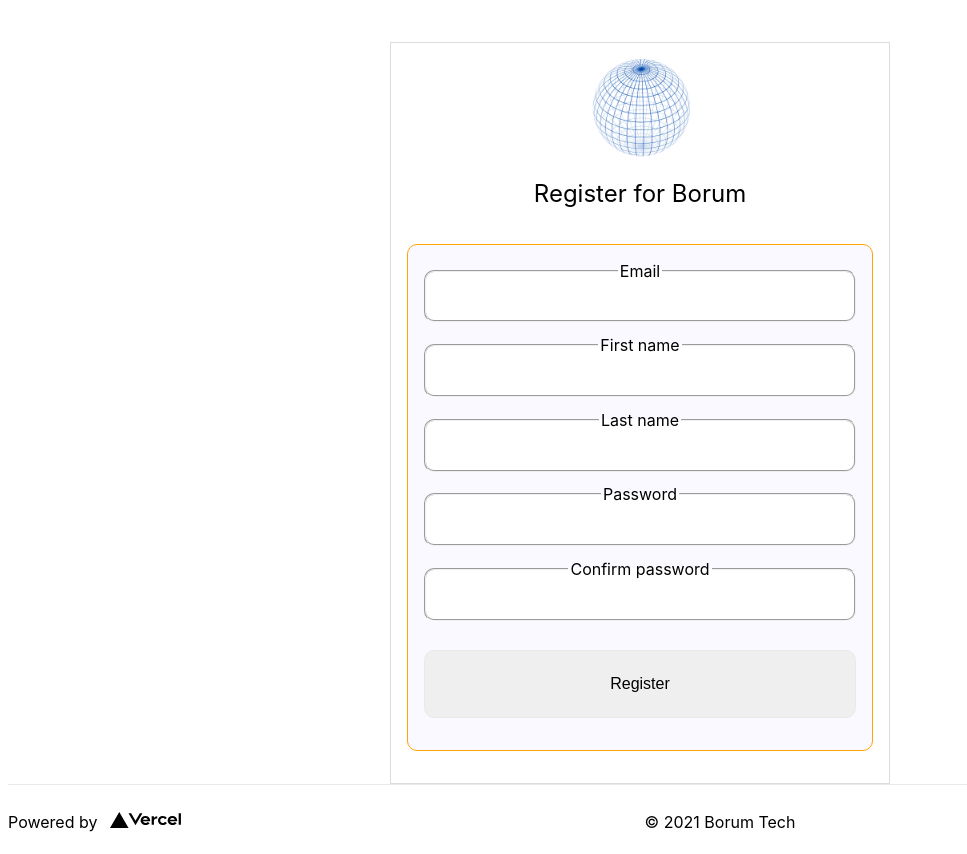
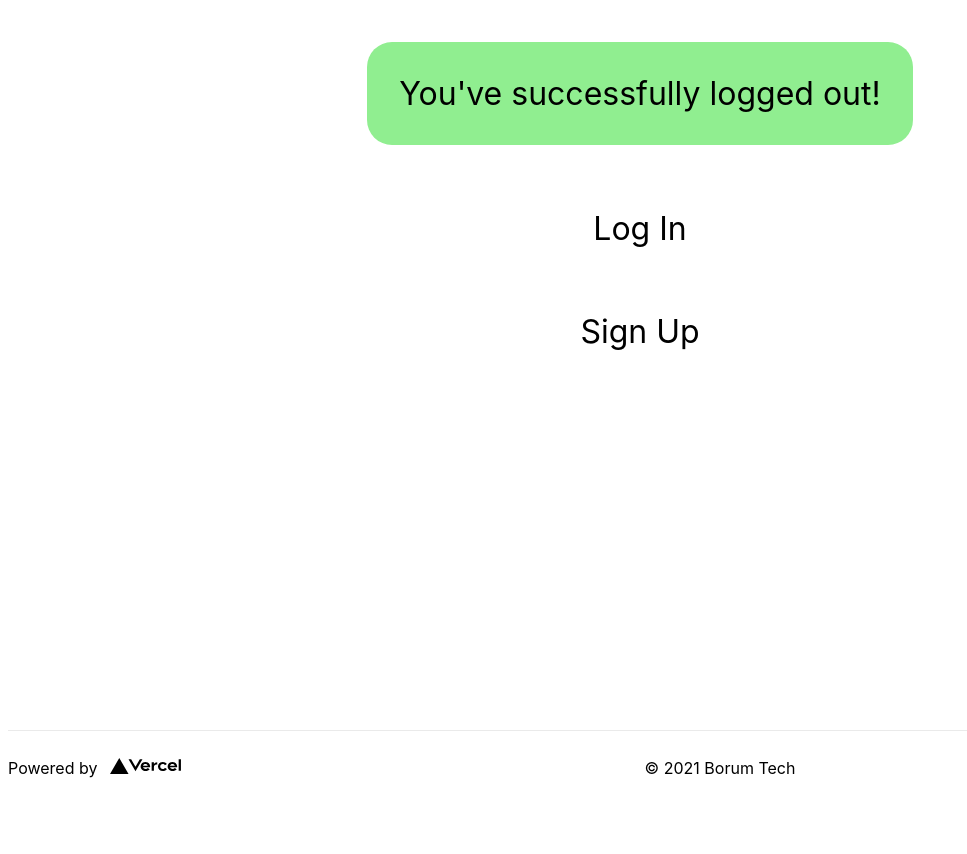
Before and after one commit to Borumer/BorumSphere-WebApp, a React (Create React App) app: page /logout in a window 1280 px wide. Shown: the whole page, without its empty margins (0-967 px from the left). After the commit the page ends 800 px from the top, so only its background shows below. Built offline with nearby package versions, Linux system fonts and the light colour scheme.

Commit message:
Implement routing, logout * Implement logout component * Use react-router-dom to create navigation between login, register, dashboard, logout
v1.0.0

```diff
--- a/package.json
+++ b/package.json
@@ -1,6 +1,6 @@
 {
   "name": "borum-sphere",
-  "version": "0.3.1",
+  "version": "1.0.0",
   "description": "The web app for Borum users to read, update, delete, and create their account and the Borum products that they're using",
   "private": true,
   "dependencies": {
@@ -9,6 +9,7 @@
     "@testing-library/user-event": "^12.7.1",
     "react": "^17.0.1",
     "react-dom": "^17.0.1",
+    "react-router-dom": "^5.2.0",
     "react-scripts": "4.0.1",
     "web-vitals": "^0.2.4"
   },
--- a/src/App.js
+++ b/src/App.js
@@ -1,15 +1,29 @@
 import Register from "./Register/register";
-import Layout from "./Layout/layout";
+import Login from "./Login/login";
+import Logout from "./Logout/logout";
 import "./App.css";
+import { Route, BrowserRouter as Router, Switch } from "react-router-dom";
+import Dashboard from "./Dashboard/dashboard";
 
 function App() {
-  return (
-    <Layout>
-      <section className="App">
-        <Register />
-      </section>
-    </Layout>
-  );
+	return (
+		<Router>
+			<Switch>
+				<Route path="/signup">
+					<Register />
+				</Route>
+				<Route path="/login">
+					<Login />
+				</Route>
+				<Route path="/logout">
+					<Logout />
+				</Route>
+				<Route path="/">
+					<Dashboard />
+				</Route>
+			</Switch>
+		</Router>
+	);
 }
 
 export default App;
--- a/src/Dashboard/dashboard.js
+++ b/src/Dashboard/dashboard.js
@@ -2,15 +2,35 @@ import ChangePassword from "../ChangePassword/changePassword";
 import FullName from "../InlineFormElements/FullName/fullName";
 import Email from "../InlineFormElements/Email/email";
 import dashboard from "./dashboard.module.css";
+import { Link, useHistory } from "react-router-dom";
+import Layout from "../Layout/layout";
 
 export default function Dashboard() {
+	const history = useHistory();
+
+	if (sessionStorage.getItem("apiKey") == null) {
+		history.push("/login");
+	}
+
 	return (
+		<Layout>
 			<article>
 				<h1>Borum Sphere Dashboard</h1>
 				<FullName />
 				<Email />
 				<ChangePassword />
-			<button className={dashboard.signOut}>Sign out of all accounts</button>
+				<div className={dashboard.linkButtons}>
+					<button>
+						<Link to="/logout">Log Out</Link>
+					</button>
+					<button>
+						<Link to="/signup">Create new Borum Account</Link>
+					</button>
+					<button className={dashboard.signOut}>
+						Sign out of all accounts
+					</button>
+				</div>
 			</article>
+		</Layout>
 	);
 }
--- a/src/Dashboard/dashboard.module.css
+++ b/src/Dashboard/dashboard.module.css
@@ -1,14 +1,24 @@
-.signOut {
+.linkButtons {
+    display: flex;
+    flex-direction: column;
+}
+
+.linkButtons button {
+    background: white;
     font-size: 2em;
+    border: 1px solid blue;
     margin-bottom: 1em;
-    background: white;
-    border: 1px solid blue;
     padding: 1em;
     border-radius: 25px;
 }
 
-.signOut:hover {
+.linkButtons button:hover {
+    color: blue;
+}
+
+.linkButtons .signOut:hover {
     color: red;
+    background-color: white;
     cursor: pointer;
     border: 1px solid red;
 }
--- a/src/InlineFormElements/Email/email.js
+++ b/src/InlineFormElements/Email/email.js
@@ -22,8 +22,8 @@ export default function Email(props) {
 
 	return (
 		<div className={inlineFormElements.inlineFormElement}>
-			<label>Email</label>
-			<p contentEditable="true" onChange={setFormElement(setEmail)}>{email}</p>
+			<label for="email">Email</label>
+			<input id="email" value={email} contentEditable="true" onChange={setFormElement(setEmail)} />
             <button onClick={onEmailSaveClick}>Save</button>
 		</div>
 	);
--- a/src/InlineFormElements/inlineFormElements.module.css
+++ b/src/InlineFormElements/inlineFormElements.module.css
@@ -10,10 +10,23 @@
 
 .inlineFormElement [contentEditable="true"] {
     width: 500px;
+    margin-right: 10px;
+    border: none;
+    padding: 0.5em;
+}
+
+.inlineFormElement [contentEditable="true"]:focus {
+    outline: 1px dotted grey;
 }
 
 .inlineFormElement button {
     background: none;
     border: none;
     color: rgb(0, 255, 13);
+    padding: 0;
 }
+
+.inlineFormElement button:hover {
+    cursor: pointer;
+    scale: 1.2;
+}
--- a/src/Layout/layout.js
+++ b/src/Layout/layout.js
@@ -3,7 +3,9 @@ import layout from "./layout.module.css";
 export default function Layout(props) {
   return (
     <div className={layout.container}>
-      {props.children}
+      <section className="App">
+        {props.children}
+      </section>
 
       <footer className={layout.footer}>
         <a
--- a/src/Login/login.js
+++ b/src/Login/login.js
@@ -1,11 +1,15 @@
 import login from "../Register/register.module.css";
 import FormField from "../FormField/formField";
+import Layout from "../Layout/layout";
 import { useState } from "react";
 import LogoImage from "../LogoImage";
+import { Link, useHistory } from "react-router-dom";
 
 export default function Login() {
 	const [email, setEmail] = useState("");
 	const [password, setPassword] = useState("");
+
+	const history = useHistory("");
 
 	const handleLogin = e => {
 		e.preventDefault();
@@ -22,9 +26,14 @@ export default function Login() {
 				if (response.statusCode >= 200 && response.statusCode < 300) {
 					sessionStorage.setItem("id", response.data.id);
 					sessionStorage.setItem("email", email);
-					sessionStorage.setItem("firstName", response.data.first_name);
+					sessionStorage.setItem(
+						"firstName",
+						response.data.first_name
+					);
 					sessionStorage.setItem("lastName", response.data.last_name);
 					sessionStorage.setItem("apiKey", response.data.api_key);
+
+					history.push("/");
 				} else {
 					alert(
 						"A system error occurred and you could not be logged in. "
@@ -34,10 +43,15 @@ export default function Login() {
 	};
 
 	return (
+		<Layout>
 			<main className={login.accountForm}>
 				<h1>Login into Borum</h1>
 				<LogoImage />
-			<form onSubmit={handleLogin} method="post" className={login.form}>
+				<form
+					onSubmit={handleLogin}
+					method="post"
+					className={login.form}
+				>
 					<FormField
 						autofocus
 						label="email"
@@ -60,10 +74,12 @@ export default function Login() {
 					>
 						Forgot password? Reset it
 					</a>
+					<Link to="/signup">Don't have an account yet? Register</Link>
 					<button type="submit" className={login.card}>
 						Login
 					</button>
 				</form>
 			</main>
+		</Layout>
 	);
 }
--- /dev/null
+++ b/src/Logout/logout.js
@@ -0,0 +1,17 @@
+import { Link } from "react-router-dom";
+import Layout from "../Layout/layout";
+import logout from "./logout.module.css";
+
+export default function Logout() {
+    sessionStorage.clear();
+
+	return (
+		<Layout>
+			<main className={logout.page}>
+				<p className={logout.logout}>You've successfully logged out!</p>
+				<Link to="/login">Log In</Link>
+				<Link to="/signup">Sign Up</Link>
+			</main>
+		</Layout>
+	);
+}
--- /dev/null
+++ b/src/Logout/logout.module.css
@@ -0,0 +1,15 @@
+.page {
+    display: flex;
+    flex-direction: column;
+}
+
+.logout {
+    background-color: lightgreen;
+    border-radius: 25px;
+    padding: 1em;
+}
+
+.page * {
+    margin: 1em 0;
+    font-size: 2em;
+}
--- a/src/Register/register.js
+++ b/src/Register/register.js
@@ -2,6 +2,8 @@ import register from "./register.module.css";
 import FormField from "../FormField/formField";
 import { useState } from "react";
 import LogoImage from "../LogoImage";
+import Layout from "../Layout/layout";
+import { Link } from "react-router-dom";
 
 export default function Register() {
 	const [email, setEmail] = useState("");
@@ -52,6 +54,7 @@ export default function Register() {
 	};
 
 	return (
+		<Layout>
 			<div className={register.accountForm}>
 				<LogoImage />
 				<h1>Register for Borum</h1>
@@ -98,11 +101,12 @@ export default function Register() {
 						format="password"
 						label="Confirm Password"
 					/>
-
+					<Link to="/login">Already have an account? Login</Link>
 					<button type="submit" className={register.card}>
 						Register
 					</button>
 				</form>
 			</div>
+		</Layout>
 	);
 }
--- a/src/Register/register.module.css
+++ b/src/Register/register.module.css
@@ -126,3 +126,7 @@
   font-size: 16px;
   font-family: "Segoe UI", Tahoma, Geneva, Verdana, sans-serif;
 }
+
+.form a {
+  margin: 0.5em 0;
+}
```
Also changed, not shown: 1 other file (tests, documents, lock files or other folders). Lines whose indentation alone changed are shown as unchanged.
